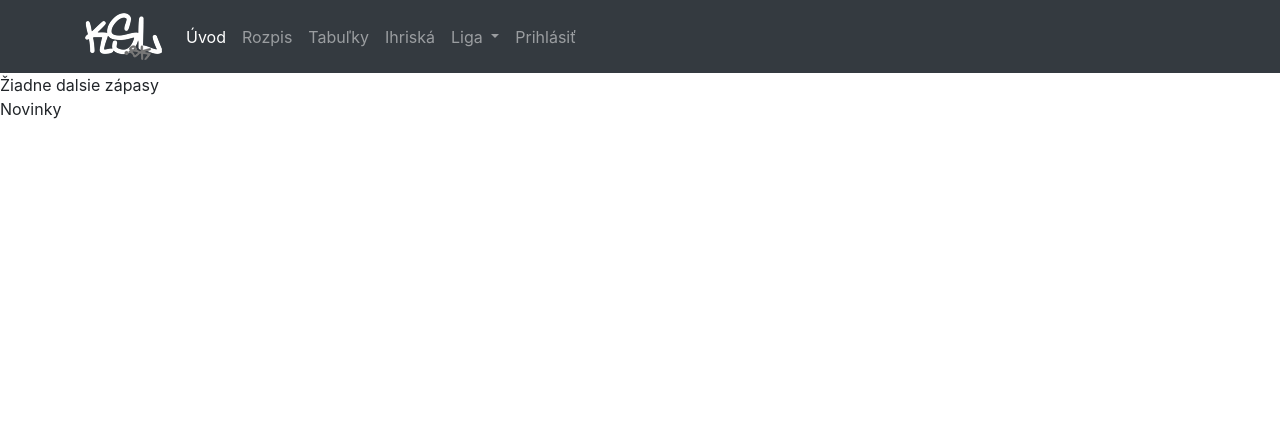
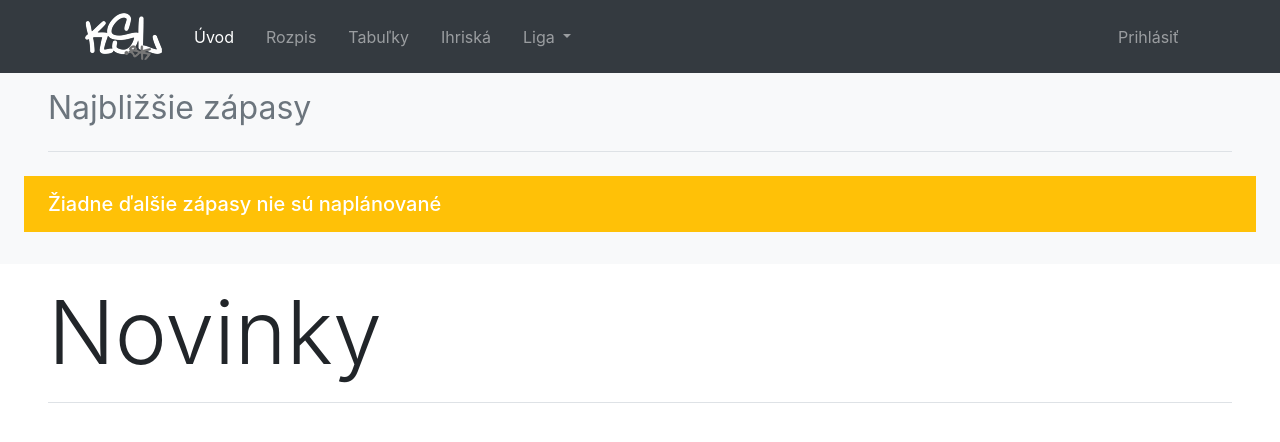
Before and after one commit to buksy90/ksl, a React (Create React App) app: page / in a window 1280 px wide. Shown: the top 442 px of the page. Built offline with nearby package versions, Linux system fonts and the light colour scheme.

Commit message:
closed #9 #5 #10

```diff
--- a/src/components/App.css
+++ b/src/components/App.css
@@ -22,6 +22,7 @@
   color: #61dafb;
 }
 
+
 @keyframes App-logo-spin {
   from {
     transform: rotate(0deg);
--- a/src/components/MainMenu.js
+++ b/src/components/MainMenu.js
@@ -22,8 +22,8 @@ class DropDown extends PureComponent {
     }
 
     render() {
-        return  <li className="nav-item dropdown" onClick={this.menuOnClick}>
-            <span className="nav-link dropdown-toggle" href="#" id={"navbarDropdown" + this.state.id} style={dropDownStyles} role="button" aria-haspopup="true" aria-expanded={this.state.opened}>
+        return  <li className="nav-item dropdown  p-2" onClick={this.menuOnClick}>
+            <span className="nav-link dropdown-toggle  p-2" href="#" id={"navbarDropdown" + this.state.id} style={dropDownStyles} role="button" aria-haspopup="true" aria-expanded={this.state.opened}>
                 {this.props.text} <span className="caret"></span>
             </span>
             <div className={"dropdown-menu" + (this.state.opened ? " show" : "")} aria-labelledby={"navbarDropdown" + this.state.id}>
@@ -64,13 +64,13 @@ export default class MainMenu extends PureComponent {
                     </button>
 
                     <div className={"collapse navbar-collapse" + (this.state.opened ? " show" : "")} id="navbarSupportedContent">
-                        <ul className="navbar-nav mr-auto">
-                            <li className="nav-item active"><Link to="/" className="nav-link">Úvod</Link></li>
-                            <li className="nav-item"><Link to="/schedule" className="nav-link">Rozpis</Link></li>
-                            <li className="nav-item"><a className="nav-link" href="/tabulka">Tabuľky</a></li>
-                            <li className="nav-item"><a className="nav-link" href="/playground">Ihriská</a></li>
+                        <ul className="navbar-nav w-100 d-flex ">
+                            <li className="nav-item active p-2"><Link to="/" className="nav-link">Úvod</Link></li>
+                            <li className="nav-item p-2"><Link to="/schedule" className="nav-link">Rozpis</Link></li>
+                            <li className="nav-item p-2"><a className="nav-link" href="/tabulka">Tabuľky</a></li>
+                            <li className="nav-item p-2"><a className="nav-link" href="/playground">Ihriská</a></li>
                             <DropDown text="Liga" items={[{text: "O nás", link: "/aboutUs"}]}/>
-                            <li className="nav-item navbar-right"><a className="nav-link" href="/login/facebook">Prihlásiť</a></li>
+                            <li className="nav-item ml-auto p-2 "><a className="nav-link " href="/login/facebook">Prihlásiť</a></li>
                         </ul>
                     </div>
                 </div>
--- a/src/components/NewsList.js
+++ b/src/components/NewsList.js
@@ -1,7 +1,17 @@
 import React, { PureComponent } from 'react';
+
 
 export default class NewsList extends PureComponent {
     render() {
-        return <div>Novinky</div>;
+        return <div>
+                    <div class="bg-light py-4"  >
+                        <div class=" text-white h5 bg-warning  mx-4   py-3 px-4">
+                                    Žiadne ďalšie zápasy nie sú naplánované
+                        </div>
+                    </div>
+                    <div class="my-3 mx-5 border-bottom" >
+                        <p class="display-2 font-weight-light">Novinky</p>
+                    </div>
+                </div>;
     }
 }
--- a/src/components/UpcomingMatches.js
+++ b/src/components/UpcomingMatches.js
@@ -1,7 +1,12 @@
 import React, { PureComponent } from 'react';
+
 
 export default class UpcomingMatches extends PureComponent {
     render() {
-        return <div>Žiadne dalsie zápasy</div>;
+            return  <div class="bg-light">
+                        <div class=" text-secondary border-bottom mx-5 py-3 ">
+                                    <h2 class="font-weight-normal">Najbližšie zápasy</h2>
+                        </div>
+                    </div>;
     }
 }
```
